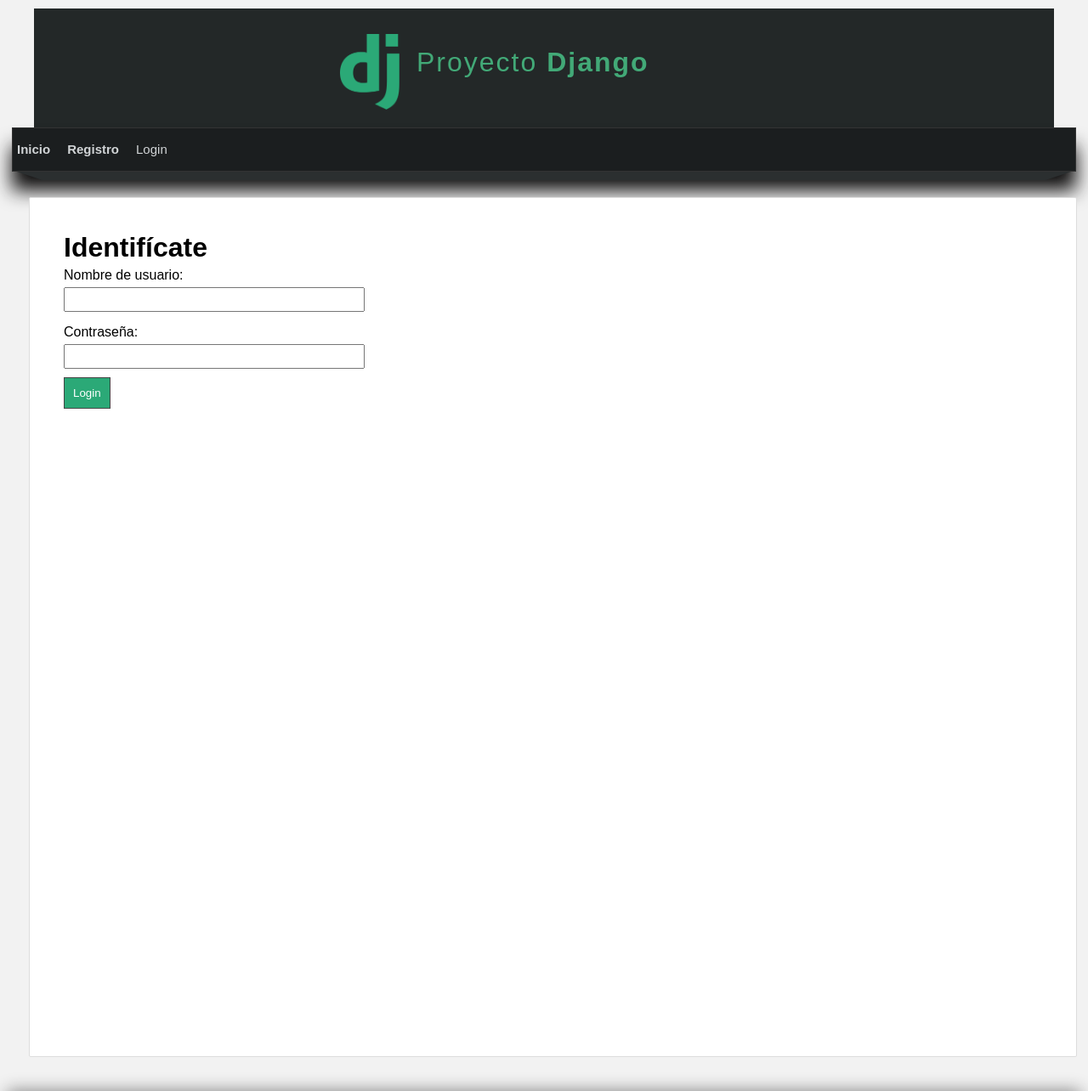
After one commit to mt2h/master-ptyhon, a Django app: page /login/ in a window 1280 px wide. The commit adds this page. Shown: the top 1284 px of the page at 85% size. Run offline with Django 3.2, Linux system fonts and the light colour scheme.

Commit message:
login and logout

```diff
--- a/22-django/ProyectoDjango/blog/views.py
+++ b/22-django/ProyectoDjango/blog/views.py
@@ -1,8 +1,10 @@
 from django.shortcuts import render, get_object_or_404
 from django.core.paginator import Paginator
 from blog.models import Category, Article
+from django.contrib.auth.decorators import login_required
 
 # Create your views here.
+@login_required(login_url="login")
 def list(request):
     articles = Article.objects.all()
     paginator = Paginator(articles, 2)
@@ -14,6 +16,7 @@ def list(request):
         'articles': page_articles
         })
 
+@login_required(login_url="login")
 def category(request, category_id):
     category = get_object_or_404(Category, id=category_id)
     #articles = Article.objects.filter(categories=category_id)
@@ -24,6 +27,7 @@ def category(request, category_id):
         #'articles': articles
         })
 
+@login_required(login_url="login")
 def article(request, article_id):
     article = get_object_or_404(Article, id=article_id)
 
--- a/22-django/ProyectoDjango/mainapp/templates/layouts/layout.html
+++ b/22-django/ProyectoDjango/mainapp/templates/layouts/layout.html
@@ -33,6 +33,7 @@
                     <!--<a href = '/'>Inicio</a>-->
                     <a href="{% url 'index' %}"><strong>Inicio</strong></a>
                 </li>
+                {% if user.email %}
                     <li>
                         <a href="{% url 'list_articles' %}">Categorías</a>
                         <ul>
@@ -50,8 +51,16 @@
                     </li>
                     {% endfor %}
                 <li>
+                    <a href="{% url 'logout' %}">Cerrar sesión</a>
+                </li>
+                {% else %}
+                <li>
                     <a href="{% url 'register' %}"><strong>Registro</strong></a>
                 </li>
+                <li>
+                    <a href="{% url 'login' %}">Login</a>
+                </li>
+                {% endif %}
             </ul>
         </nav>
 
--- /dev/null
+++ b/22-django/ProyectoDjango/mainapp/templates/users/login.html
@@ -0,0 +1,27 @@
+{% extends 'layouts/layout.html' %}
+
+{% block title %}
+    {{title}}
+{% endblock %}
+
+{% block content %}
+    <h1>{{title}}</h1>
+
+    {% if messages %}
+        {% for message in messages %}
+            <div class="alert alert-warning">
+                {{message}}
+            </div>
+        {% endfor %}
+    {% endif %}
+
+    <form method="post" action="">
+        {% csrf_token %}
+        <label for="username">Nombre de usuario:</label>
+        <input type="text" name="username" />
+        <label for="password">Contraseña:</label>
+        <input type="password" name="password" />
+        <input type="submit" value="Login" />
+    </form>
+
+{% endblock %}
--- a/22-django/ProyectoDjango/mainapp/urls.py
+++ b/22-django/ProyectoDjango/mainapp/urls.py
@@ -5,5 +5,7 @@ from . import views
 urlpatterns = [
     path('', views.index, name="index"),
     path('inicio/', views.index, name="inicio"),
-    path('registro/', views.register_page, name="register")
+    path('registro/', views.register_page, name="register"),
+    path('login/', views.login_page, name="login"),
+    path('logout/', views.logout_page, name="logout")
 ]
--- a/22-django/ProyectoDjango/mainapp/views.py
+++ b/22-django/ProyectoDjango/mainapp/views.py
@@ -2,6 +2,7 @@ from django.shortcuts import render, redirect
 from django.contrib import messages
 #from django.contrib.auth.forms import UserCreationForm
 from mainapp.forms import RegisterForm
+from django.contrib.auth import  authenticate, login, logout
 
 # Create your views here.
 def index(request):
@@ -16,20 +17,51 @@ def about(request):
 
 def register_page(request):
 
-    #register_form = UserCreationForm()
-    register_form = RegisterForm()
+    if request.user.is_authenticated:
+        return redirect('inicio')
+    else:
+        #register_form = UserCreationForm()
+        register_form = RegisterForm()
 
-    if request.method == 'POST':
-        #register_form = UserCreationForm(request.POST)
-        register_form = RegisterForm(request.POST)
+        if request.method == 'POST':
+            #register_form = UserCreationForm(request.POST)
+            register_form = RegisterForm(request.POST)
 
-        if register_form.is_valid():
-            register_form.save()
-            messages.success(request, 'Te has registrado corrrectamente')
+            if register_form.is_valid():
+                register_form.save()
+                messages.success(request, 'Te has registrado corrrectamente')
 
-            return redirect('inicio')
+                return redirect('inicio')
 
-    return render(request, 'users/register.html', {
-        'title': 'Registro',
-        'register_form': register_form
-    })
+        return render(request, 'users/register.html', {
+            'title': 'Registro',
+            'register_form': register_form
+        })
+
+def login_page(request):
+
+    if request.user.is_authenticated:
+        return redirect('inicio')
+    else:
+        if(request.method == 'POST'):
+            username = request.POST.get('username')
+            password = request.POST.get('password')
+
+            user = authenticate(request, username=username, password=password)
+
+            if(user is not None):
+                login(request, user)
+
+                return redirect('inicio')
+            else:
+                messages.warning(request, 'No te has identificado correctamente :(')
+
+        return render(request, 'users/login.html', {
+            'title': 'Identifícate'
+            })
+
+def logout_page(request):
+
+    logout(request)
+
+    return redirect('login')
--- a/22-django/ProyectoDjango/pages/views.py
+++ b/22-django/ProyectoDjango/pages/views.py
@@ -1,8 +1,10 @@
 from webbrowser import get
 from django.shortcuts import render
 from .models import Page
+from django.contrib.auth.decorators import login_required
 
 # Create your views here.
+@login_required(login_url="login")
 def page(request, slug):
 
     page = Page.objects.get(slug=slug)
```
Also changed, not shown: 22-django/ProyectoDjango/mainapp/templates/mainapp/index.html (+9 -0 lines), 22-django/ProyectoDjango/db.sqlite3. Lines whose indentation alone changed are shown as unchanged.
